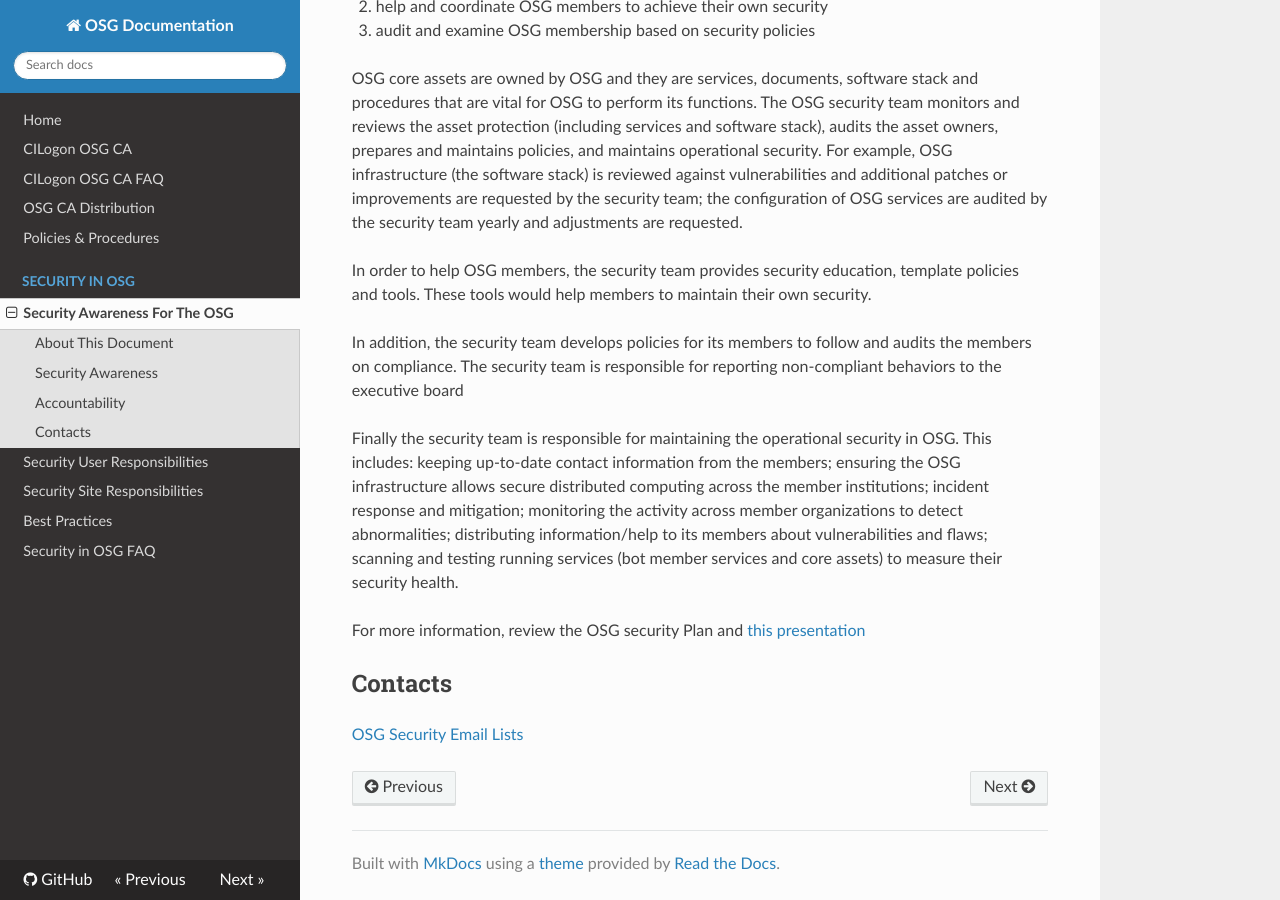
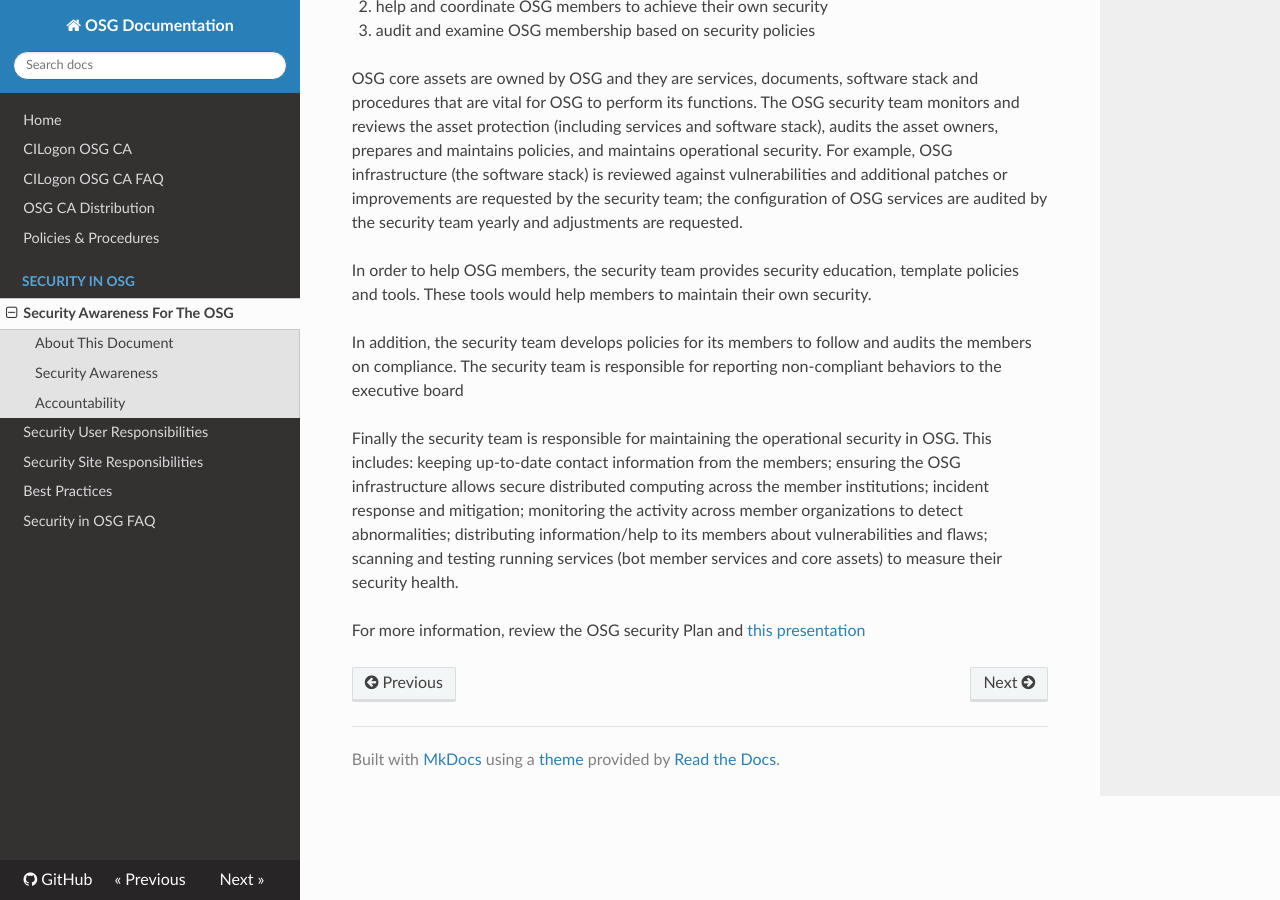
Before and after one commit to opensciencegrid/security, an MkDocs documentation site: the page built from docs/SecurityAwarenessForTheOSG.md, in a window 1280 px wide and 900 px high, scrolled down 1978 px. Built offline with MkDocs 1.6.1, drawn with Linux system fonts in a browser that asks for light colours; nearby versions of some CDN libraries; old or Windows-style settings are respelled for this version of MkDocs.

Commit message:
Update SecurityAwarenessForTheOSG.md

```diff
--- a/docs/SecurityAwarenessForTheOSG.md
+++ b/docs/SecurityAwarenessForTheOSG.md
@@ -55,8 +55,3 @@ In addition, the security team develops policies for its members to follow and a
 Finally the security team is responsible for maintaining the operational security in OSG. This includes: keeping up-to-date contact information from the members; ensuring the OSG infrastructure allows secure distributed computing across the member institutions; incident response and mitigation; monitoring the activity across member organizations to detect abnormalities; distributing information/help to its members about vulnerabilities and flaws; scanning and testing running services (bot member services and core assets) to measure their security health.
 
 For more information, review the OSG security Plan and [this presentation](http://osg-docdb.opensciencegrid.org/cgi-bin/ShowDocument?docid=573)
-
-Contacts
---------
-
-[OSG Security Email Lists](EmailLists)
```
